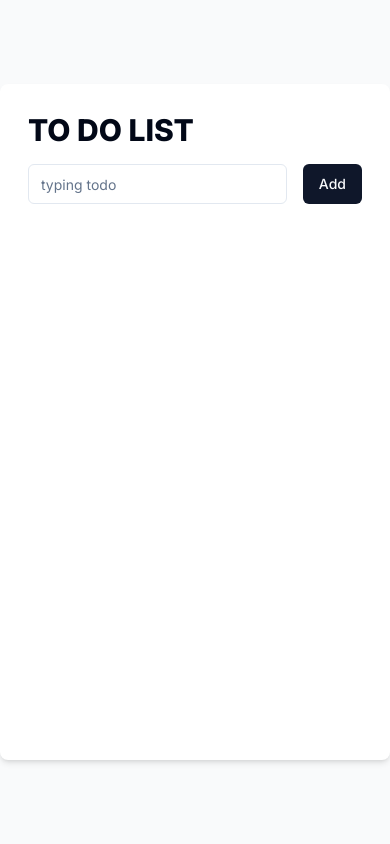
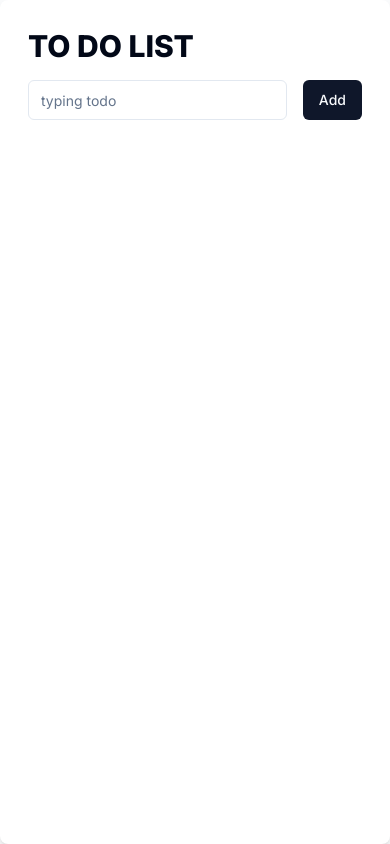
Before and after one commit to 2dowon/next14-shadcn-todolist, a Next.js app: page / in a window 390 px wide. Built offline with nearby package versions, Linux system fonts and the light colour scheme.

Commit message:
chore: update tailwind config

```diff
--- a/app/page.tsx
+++ b/app/page.tsx
@@ -4,7 +4,7 @@ import { Input } from "@/components/ui/input";
 export default function Home() {
   return (
     <div className="flex justify-center items-center h-screen bg-gray-50">
-      <div className="relative rounded-lg bg-white p-7 shadow-md h-[80vh] w-[500px]">
+      <div className="relative rounded-lg bg-white p-7 shadow-md sm:w-[500px] sm:h-[80vh] h-screen w-screen">
         <h1 className="pb-[1rem] font-extrabold text-3xl">TO DO LIST</h1>
 
         <div className="flex gap-[1rem]">
--- a/package.json
+++ b/package.json
@@ -27,6 +27,8 @@
     "eslint": "^8",
     "eslint-config-next": "14.1.4",
     "postcss": "^8",
+    "prettier": "^3.2.5",
+    "prettier-plugin-tailwindcss": "^0.5.12",
     "tailwindcss": "^3.3.0",
     "typescript": "^5"
   }
--- a/tailwind.config.ts
+++ b/tailwind.config.ts
@@ -1,20 +1,24 @@
-import type { Config } from "tailwindcss"
+import type { Config } from "tailwindcss";
 
 const config = {
   darkMode: ["class"],
   content: [
-    './pages/**/*.{ts,tsx}',
-    './components/**/*.{ts,tsx}',
-    './app/**/*.{ts,tsx}',
-    './src/**/*.{ts,tsx}',
-	],
+    "./pages/**/*.{ts,tsx}",
+    "./components/**/*.{ts,tsx}",
+    "./app/**/*.{ts,tsx}",
+    "./src/**/*.{ts,tsx}",
+  ],
   prefix: "",
   theme: {
     container: {
       center: true,
       padding: "2rem",
       screens: {
-        "2xl": "1400px",
+        sm: "640px",
+        md: "768px",
+        lg: "1024px",
+        xl: "1280px",
+        "2xl": "1536px",
       },
     },
     extend: {
@@ -74,7 +78,7 @@ const config = {
       },
     },
   },
-  plugins: [require("tailwindcss-animate")],
-} satisfies Config
+  plugins: [require("tailwindcss-animate"), "prettier-plugin-tailwindcss"],
+} satisfies Config;
 
-export default config
+export default config;
```
Also changed, not shown: 2 other files (tests, documents, lock files or other folders).
